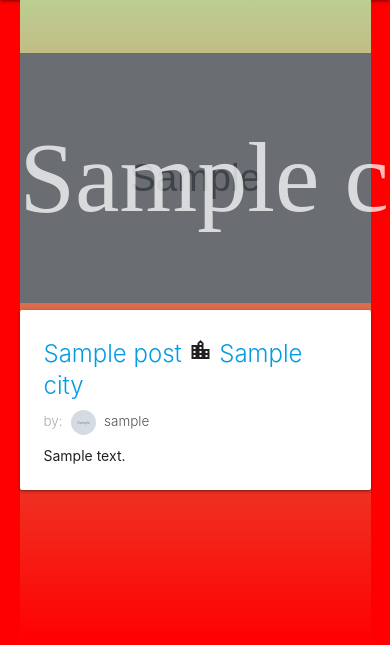
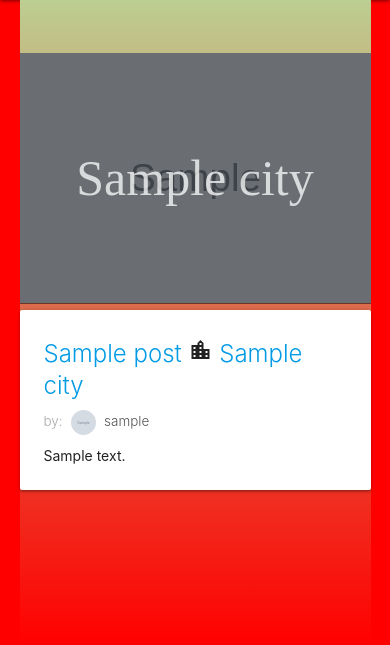
Before and after one commit to r-mckeith/WayfarerV2, a Django app: page /cities/1/ in a window 390 px wide; the page is wider, and only the part inside the window is pictured. Shown: the part 56-701 px from the top of that part. Run offline with Django 3.2, Linux system fonts and the light colour scheme; tables that the repository leaves empty hold one stand-in row (values such as "Sample post"); grey boxes marked "Sample" are stand-in pictures; some web fonts are replaced.

Commit message:
adds media queries for city name for smaller widths

```diff
--- a/main_app/static/css/style.css
+++ b/main_app/static/css/style.css
@@ -254,6 +254,10 @@ a:hover {
     .descrip {
         font-size: 16px;
     }
+    .city-name {
+        font-size: 80px;
+        padding: 81px 0 81px 0;
+    }
 }
 
 @media (max-width: 414px) {
@@ -263,4 +267,8 @@ a:hover {
     .grid-cities-images {
         grid-template-columns: repeat(1,1fr);
     }
+    .city-name {
+        font-size: 50px;
+        padding: 98px 0 98px 0;
+    }
 }
```
